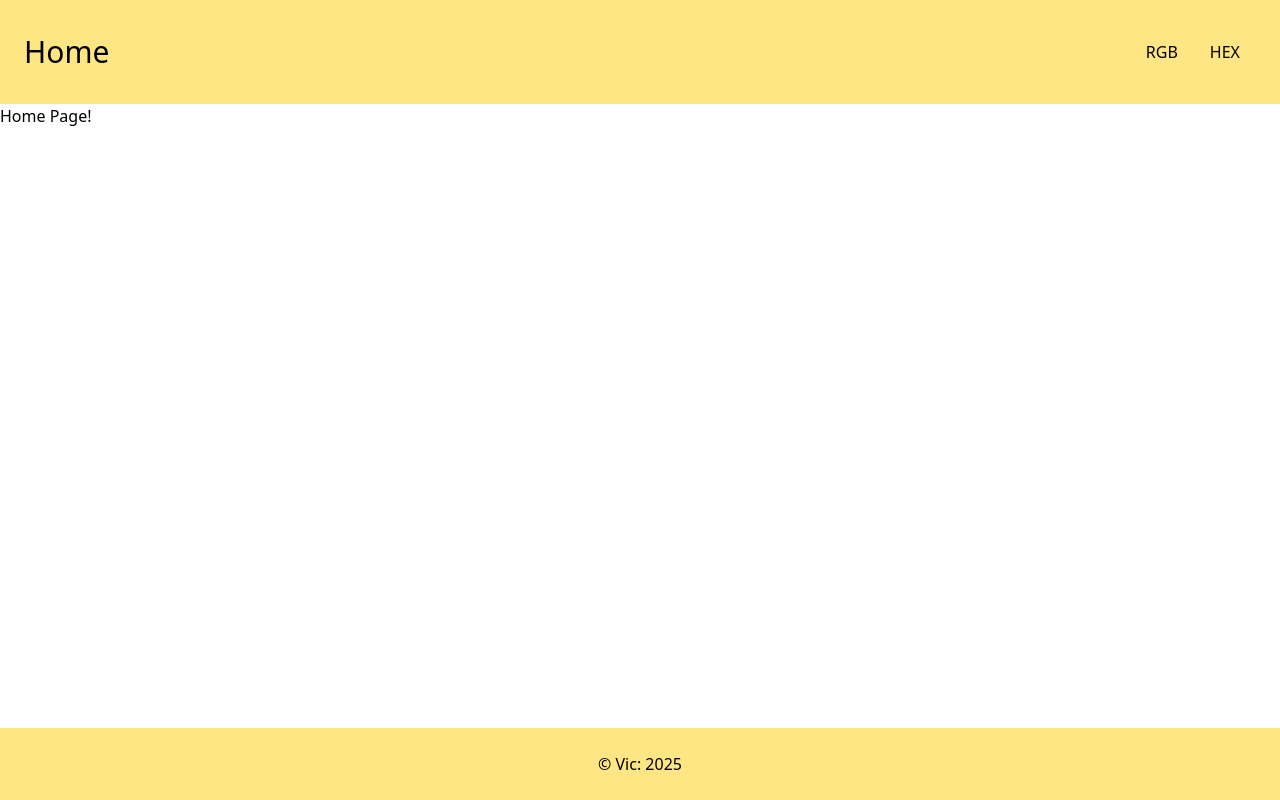
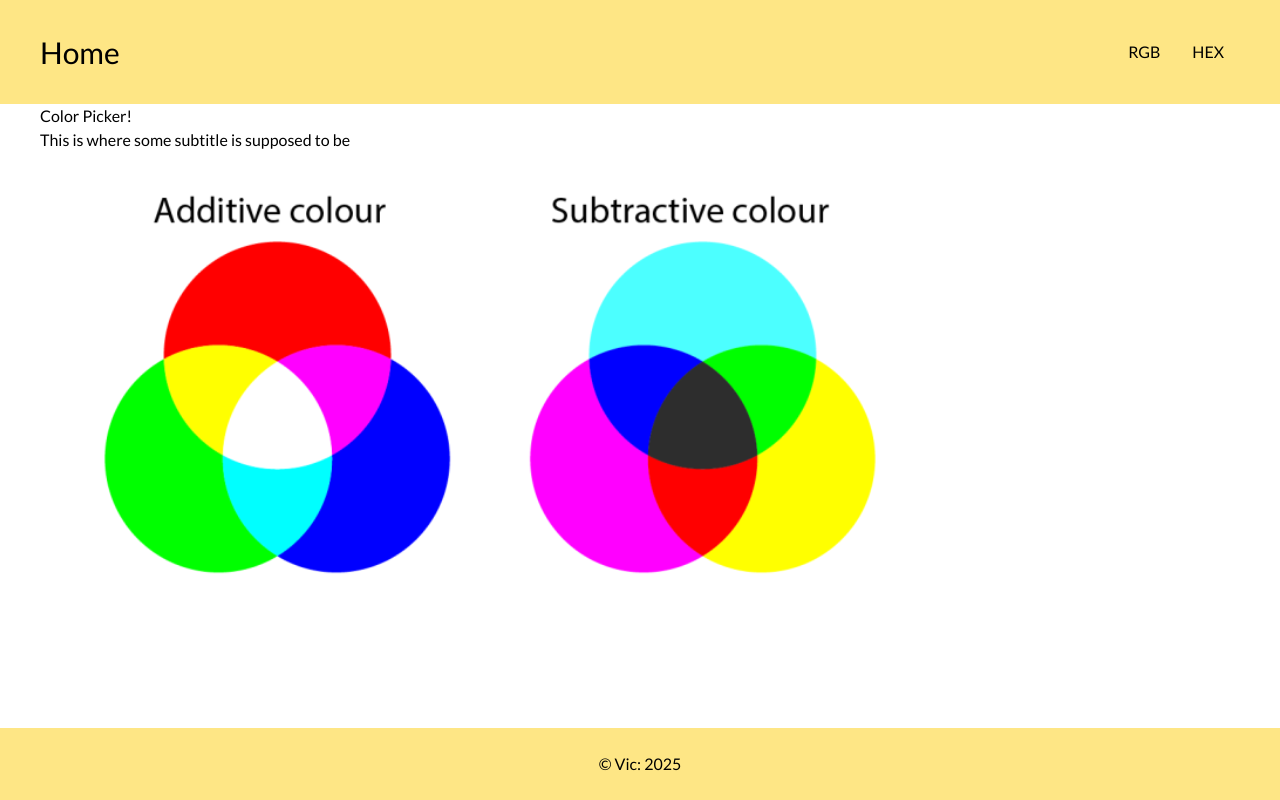
Before and after one commit to mvic89/testing-the-color, a Next.js app: page / in a window 1280 px wide. Built offline with nearby package versions, Linux system fonts and the light colour scheme.

Commit message:
added image and set the content width

```diff
--- a/src/app/components/Footer/index.tsx
+++ b/src/app/components/Footer/index.tsx
@@ -1,7 +1,9 @@
 const Footer = () => {
   return (
-    <footer className="flex justify-center p-6 bg-amber-200">
-      <p>&copy; Vic: 2025</p>
+    <footer className=" bg-amber-200">
+      <div className="flex justify-center px-0 py-6 w-full max-w-[1200px] mx-auto">
+        <p>&copy; Vic: 2025</p>
+      </div>
     </footer>
   )
 }
--- a/src/app/components/Header/index.tsx
+++ b/src/app/components/Header/index.tsx
@@ -3,9 +3,11 @@ import Navigation from "../Navigation"
 
 const Header = () => {
   return (
-    <header className="flex flex-row justify-between bg-amber-200 p-6">
-      <Link className="text-3xl self-center" href={'/'}><h1>Home</h1></Link>
-      <Navigation/>
+    <header className=" bg-amber-200 ">
+      <div className="flex flex-row justify-between px-0 py-6 w-full max-w-[1200px] mx-auto">
+        <Link className="text-3xl self-center" href={'/'}><h1>Home</h1></Link>
+        <Navigation/>
+      </div>
     </header>
   )
 }
--- /dev/null
+++ b/src/app/components/MainContent/index.tsx
@@ -0,0 +1,18 @@
+import Image from "next/image"
+
+const MainContent = () => {
+  return (
+    <div className="w-full max-w-[1200px] mx-auto">
+      <div>
+        <h1>Color Picker!</h1>
+        <p>This is where some subtitle is supposed to be</p>
+      </div>
+      <div>
+        <Image src={'/additive-subtractive.png'} alt="subtractive-color-image" width={900} height={300} style={{height: 'auto'}}/>
+      </div>
+    </div>
+
+  )
+}
+
+export default MainContent
--- a/src/app/globals.css
+++ b/src/app/globals.css
@@ -13,4 +13,5 @@ html {
 body {
   height: 100%;
   margin: 0;
+  font-family: 'Lato', sans-serif;
 }
--- a/src/app/layout.tsx
+++ b/src/app/layout.tsx
@@ -1,18 +1,8 @@
 import type { Metadata } from "next";
-import { Geist, Geist_Mono } from "next/font/google";
 import "./globals.css";
 import Header from "./components/Header";
 import Footer from "./components/Footer";
 
-const geistSans = Geist({
-  variable: "--font-geist-sans",
-  subsets: ["latin"],
-});
-
-const geistMono = Geist_Mono({
-  variable: "--font-geist-mono",
-  subsets: ["latin"],
-});
 
 export const metadata: Metadata = {
   title: "Create Next App",
@@ -26,7 +16,7 @@ export default function RootLayout({
 }>) {
   return (
     <html lang="en">
-      <body className={`${geistSans.variable} ${geistMono.variable} antialiased h-full flex flex-col`}>
+      <body className={`h-full flex flex-col`}>
         <Header/>
         {children}
         <Footer/>
--- a/src/app/page.tsx
+++ b/src/app/page.tsx
@@ -1,10 +1,9 @@
-
-
+import MainContent from "./components/MainContent";
 
 export default function Home() {
   return (
     <div className="grow">
-      <h1>Home Page!</h1>
+      <MainContent/>
     </div>
   );
 }
```
Also changed, not shown: public/additive-subtractive.png (added).
